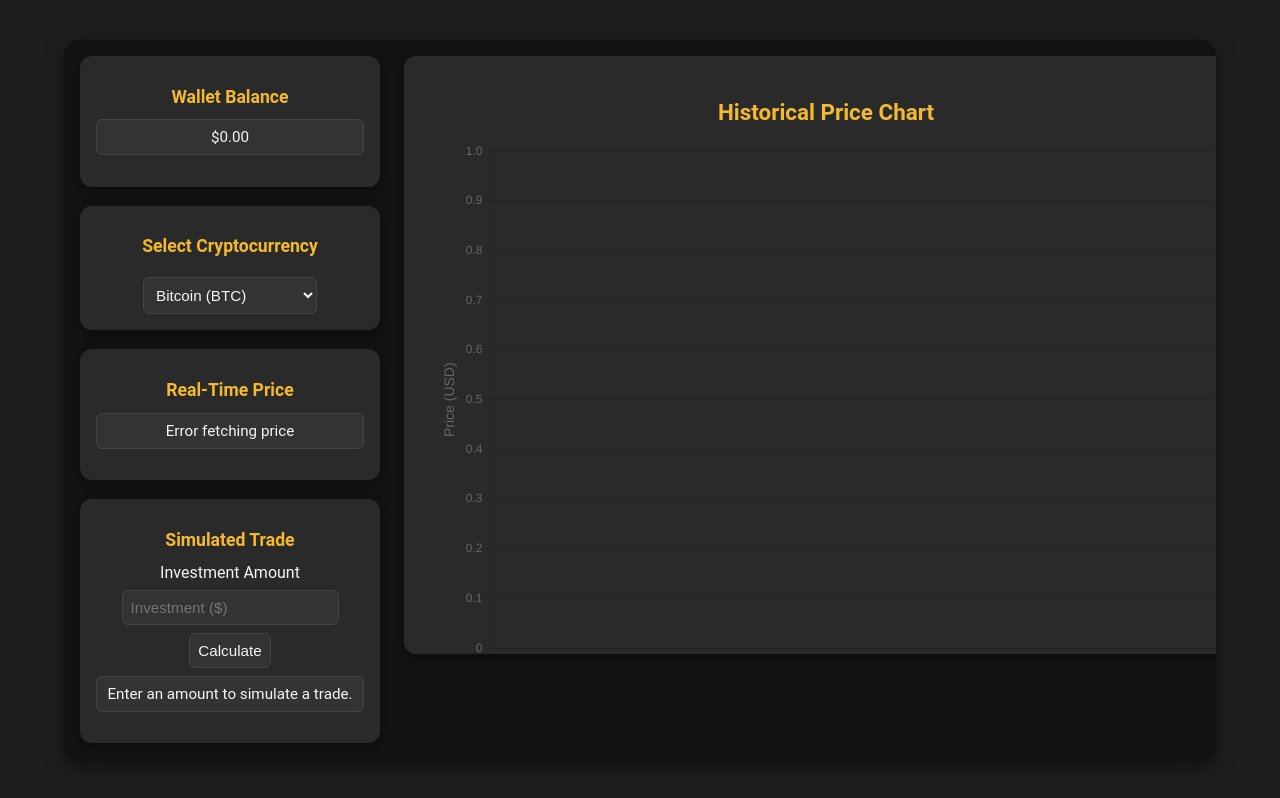
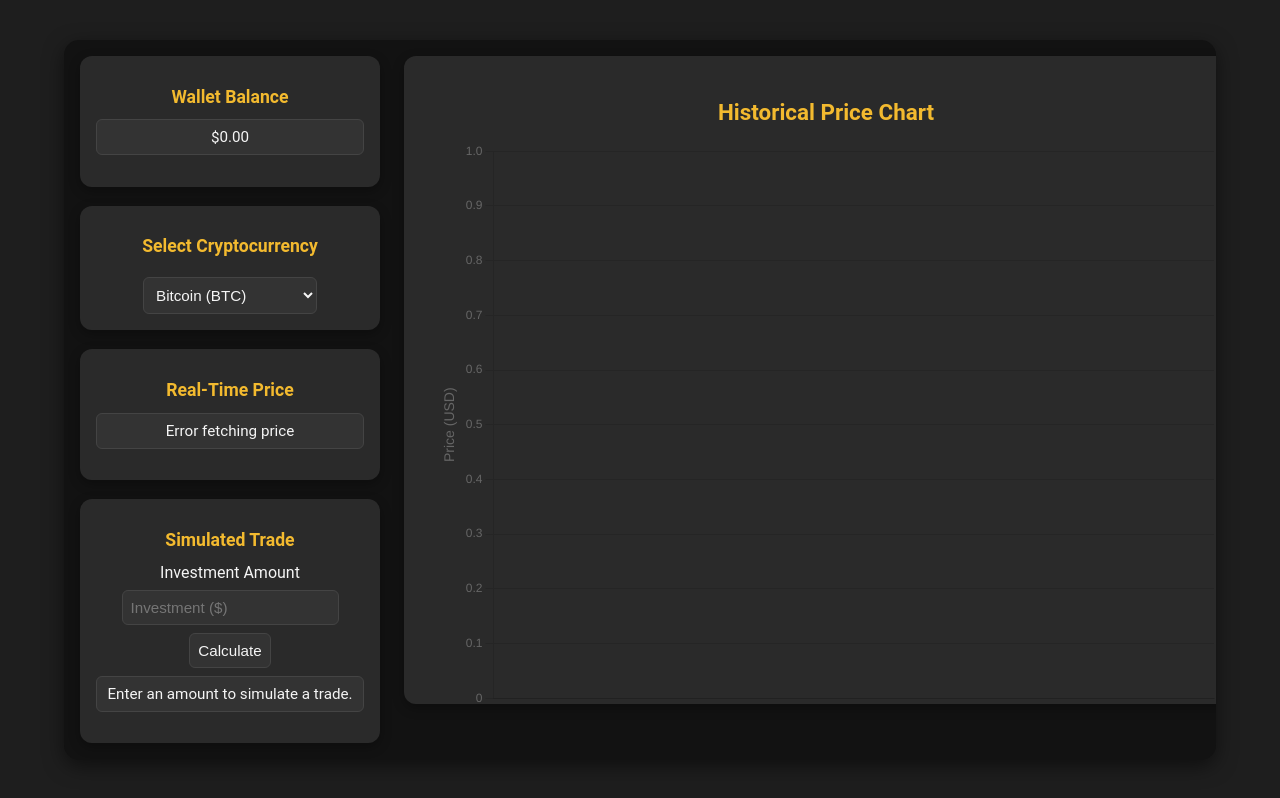
Before and after one commit to GFiorino/Binance-Api-Dashboard, a plain HTML site: page index.html in a window 1280 px wide. Drawn offline with nearby package versions, Linux system fonts and the light colour scheme; no server answers.

Commit message:
Update styles.css

```diff
--- a/styles.css
+++ b/styles.css
@@ -62,22 +62,23 @@ body {
   padding: 0.5rem;
   margin-top: 0.5rem;
 }
-
 /* Chart Area */
 #chart-area {
   background-color: #2A2A2A;
   padding: 1.5rem;
-  border-radius: 12px;
+  border-radius: 12px; /* Ensures all corners are rounded */
   display: flex;
   flex-direction: column;
   justify-content: flex-start;
   align-items: center;
   box-shadow: 0 4px 12px rgba(0, 0, 0, 0.3);
   grid-column: 2 / 3; /* Second column */
-  height: 550px; /* Increased height for additional padding */
-  width: 100%;
-  overflow: hidden; /* Prevent overflow */
+  height: 600px; /* Increased height for better padding and spacing */
+  width: 100%; /* Ensures the area spans the full column */
+  max-width: 100%; /* Prevents unintended expansion */
+  overflow: hidden; /* Prevent any overflow from the chart */
 }
+
 .chart-title {
   font-size: 1.4rem;
   font-weight: bold;
@@ -87,11 +88,11 @@ body {
 }
 
 #chart {
-  flex: 1;
-  width: 90%; /* Slight padding for better appearance */
-  height: 85%; /* Adjust for more space */
-  border-radius: 10px;
-  max-width: 100%;
+  flex-grow: 1; /* Ensures the chart stretches proportionally */
+  width: 95%; /* Adds slight padding for better appearance */
+  height: 90%; /* Adds vertical space for the chart */
+  border-radius: 12px; /* Matches the area’s rounded corners */
+  max-width: 100%; /* Prevents chart from exceeding the container */
 }
 
 /* Simulated Trade Section */
```
